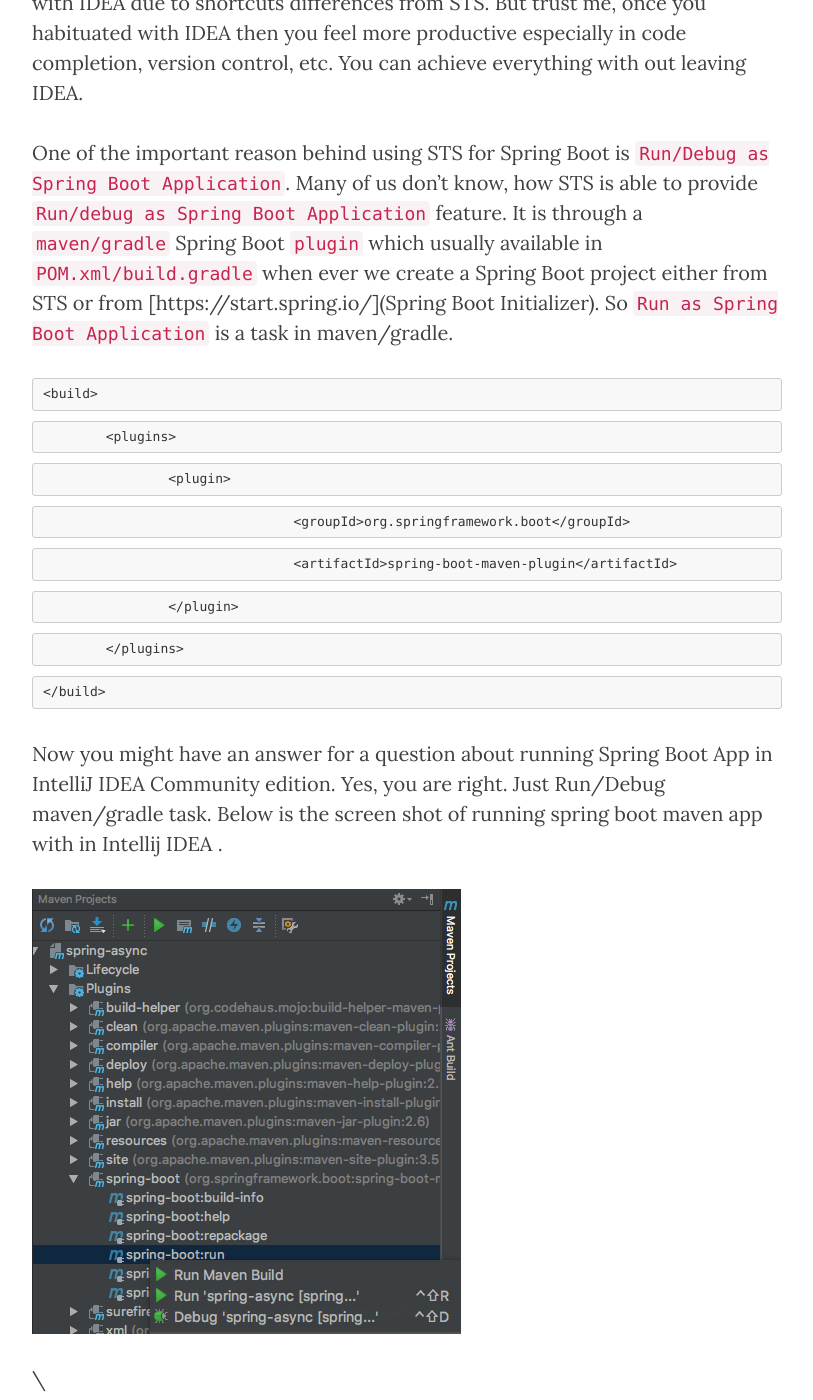
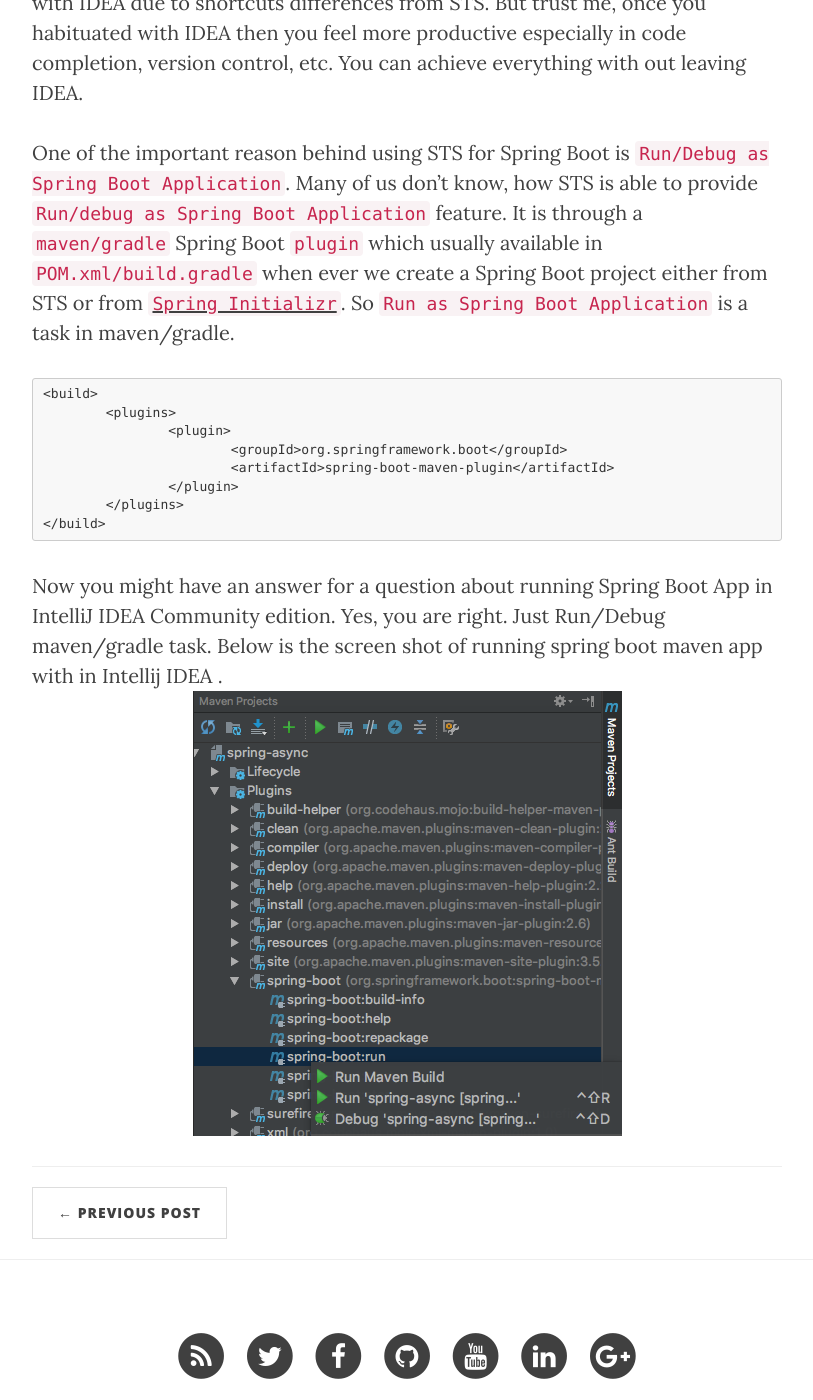
Before and after one commit to prateepgedupudi/prateepgedupudi.github.io, a Jekyll site: the page built from _posts/2017-12-30-how-to-run-spring-boot-from-intellij-idea-community-free-edition.md, in a window 1280 px wide and 1400 px high, scrolled down 1112 px. Shown: the whole window, without its empty margins (233-1046 px from the left). Built offline with Jekyll 4.4.1, drawn with Linux system fonts in a browser that asks for light colours; nearby versions of some CDN libraries; a script that is not in the unit is left out; some of the changed text lies outside the part shown.

Commit message:
Update 2017-12-30-how-to-run-spring-boot-from-intellij-idea-community-free-edition.md

`````diff
--- a/_posts/2017-12-30-how-to-run-spring-boot-from-intellij-idea-community-free-edition.md
+++ b/_posts/2017-12-30-how-to-run-spring-boot-from-intellij-idea-community-free-edition.md
@@ -1,51 +1,27 @@
 ---
 layout: post
 title: IntelliJ IDEA Community(Free) Edition for Spring Boot Applications in 2018
-subtitle: Increase Productivity with (Free) IntelliJ IDEA Community Edition Spring Boot
+subtitle: Increase Spring Boot Productivity with (Free) IntelliJ IDEA Community Edition
 date: 2017-12-30T07:29:14.512Z
 author: prateep_gedupudi
-header-img: /img/bg_post_spring_boot_intellij.jpg
+header-img: img/bg_post_spring_boot_intellij.jpg
 ---
 As many of us are aware Spring recommended the `STS(Spring Tool Suit)` for Spring Boot development. You might aware STS is based on the Eclipse platform and loosing its popularity due to issues in it, on other hand IntelliJ is increasing user base day by day. We have two different editions in IDEA, one is `Community Edition` which is free version and an other one is `Ultimate Edition` which is paid version. I strongly believe that the Community Edition is more than sufficient for Spring Boot development.
 
 If you are already using STS and thinking to switch to `IntelliJ IDEA` with out spending money on Ultimate Edition (paid version) then `IntelliJ IDEA Community Edition` is the best choice. Initially you may feel discomfort to work with IDEA due to shortcuts differences from STS. But trust me, once you habituated with IDEA then you feel more productive especially in code completion, version control, etc. You can achieve everything with out leaving IDEA.
 
-One of the important reason behind using STS for Spring Boot is `Run/Debug as Spring Boot Application`. Many of us don't know, how STS is able to provide `Run/debug as Spring Boot Application` feature. It is through a `maven/gradle` Spring Boot `plugin` which usually available in `POM.xml/build.gradle` when ever we create a Spring Boot project either from STS or from \[https://start.spring.io/](Spring Boot Initializer). So `Run as Spring Boot Application` is a task in maven/gradle.
+One of the important reason behind using STS for Spring Boot is `Run/Debug as Spring Boot Application`. Many of us don't know, how STS is able to provide `Run/debug as Spring Boot Application` feature. It is through a `maven/gradle` Spring Boot `plugin` which usually available in `POM.xml/build.gradle` when ever we create a Spring Boot project either from STS or from [`Spring Initializr`](https://start.spring.io/). So `Run as Spring Boot Application` is a task in maven/gradle.
 
-```
+````
 <build>
-```
-
-```
 	<plugins>
-```
-
-```
 		<plugin>
-```
-
-```
-				<groupId>org.springframework.boot</groupId>
-```
-
-```
-				<artifactId>spring-boot-maven-plugin</artifactId>
-```
-
-```
+			<groupId>org.springframework.boot</groupId>
+			<artifactId>spring-boot-maven-plugin</artifactId>
 		</plugin>
-```
-
-```
 	</plugins>
-```
-
-```
 </build>
-```
+````
 
 Now you might have an answer for a question about running Spring Boot App in IntelliJ IDEA Community edition. Yes, you are right. Just Run/Debug maven/gradle task. Below is the screen shot of running spring boot maven app with in Intellij IDEA .
-
-![null](/img/maven_spring_boot_runas.png)
-
-\
+<img class="img-responsive center-block" src="/img/maven_spring_boot_runas.png" alt="">
`````
